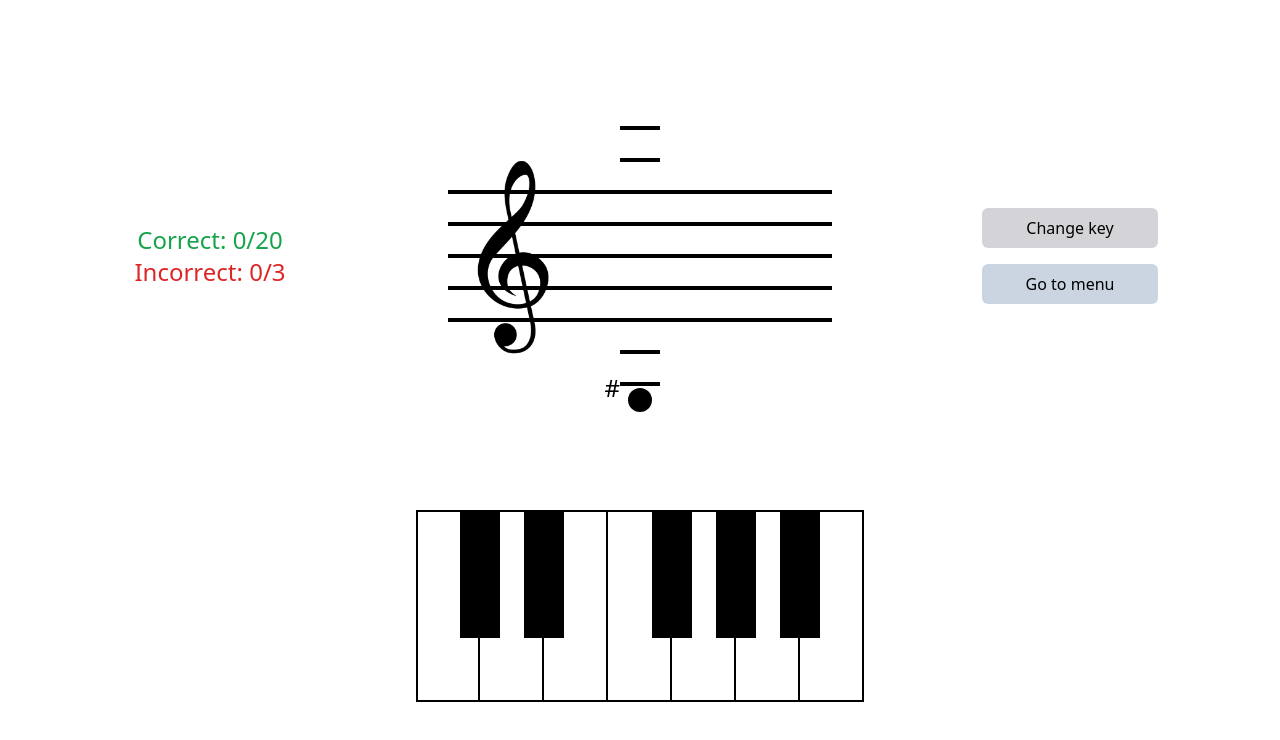
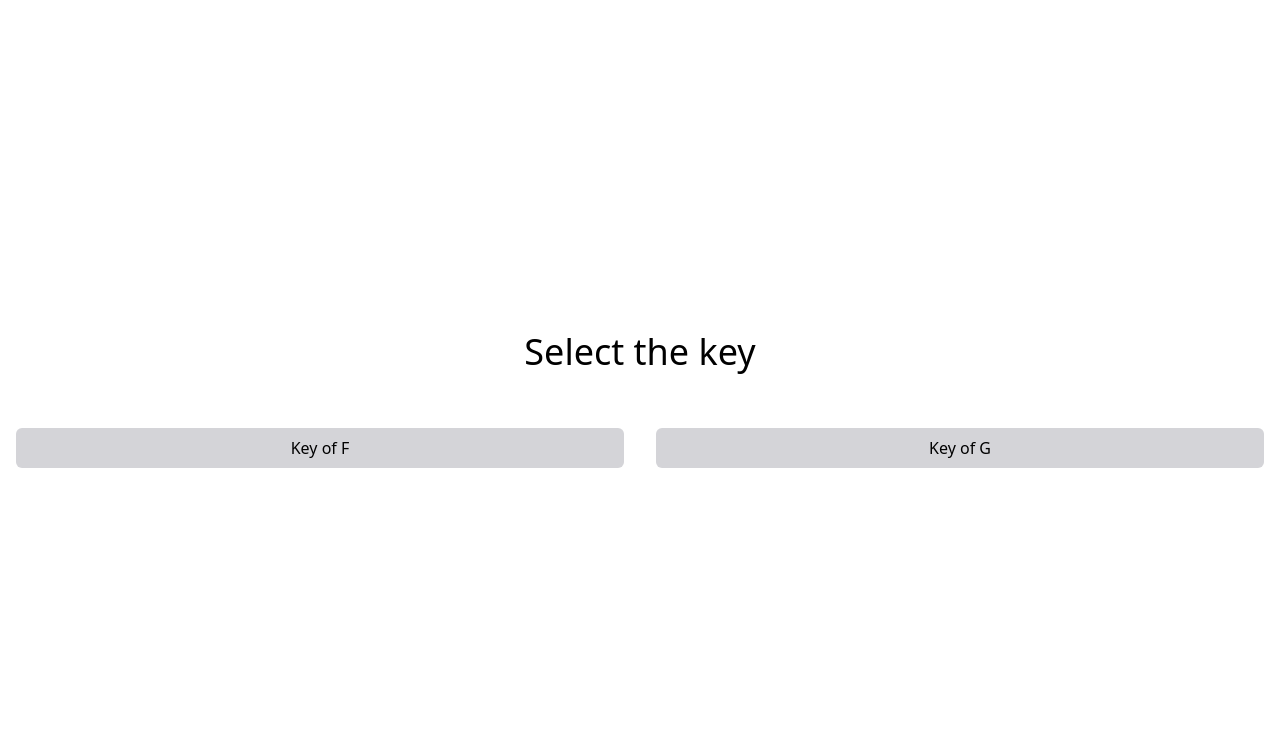
Before and after one commit to AlexNieblas10/practice-music, a React (Vite) app: page /guessnote in a window 1280 px wide. Shown: the top 740 px of the page. Built offline with nearby package versions, Linux system fonts and the light colour scheme.

Commit message:
UPDATE the first game 'guessNote'

```diff
--- a/interfacesAndTypes.ts
+++ b/interfacesAndTypes.ts
@@ -9,8 +9,8 @@ export interface Key {
 export type Keys = Key[]
 
 export enum KeySheetMusic {
-	"G",
-	"F",
+	"G" = "G",
+	"F" = "F",
 }
 
 export enum BlackOrWhite {
@@ -18,16 +18,11 @@ export enum BlackOrWhite {
 	"BLACK",
 }
 
-export interface PartituraProps {
-	musicSheet: KeySheetMusic
-	currentKey: number
-}
-
 export interface PianoKey {
-	name: string
+	readonly name: string
 	blackOrWhite: BlackOrWhite
 	number: number
-	selected: boolean
+	selected: boolean | null
 }
 
 export type Piano = PianoKey[]
--- a/src/components/Answers.tsx
+++ b/src/components/Answers.tsx
@@ -1,8 +1,12 @@
+import { useContext } from "react"
+import { AnswerContext } from "../context/GuessNote"
+
 export const Answers = () => {
+  const {correct, incorrect} = useContext(AnswerContext)
   return (
     <article className="flex justify-center items-center w-full md:w-1/4 md:flex-col text-center">
-      <p className="text-green-600 text-xl md:text-2xl w-full">Correct: 0/20</p>
-      <p className="text-red-600 text-xl md:text-2xl w-full">Incorrect: 0/3</p>
+      <p className="text-green-600 text-xl md:text-2xl w-full">Correct: {correct}/20</p>
+      <p className="text-red-600 text-xl md:text-2xl w-full">Incorrect: {incorrect}/3</p>
     </article>
   )
 }
--- a/src/components/BlackKey.tsx
+++ b/src/components/BlackKey.tsx
@@ -1,3 +1,19 @@
-export const BlackKey = () => {
-	return <div className="h-32 w-10 bg-black -mx-5 z-10"></div>
+import { PianoKey } from "../../interfacesAndTypes"
+import { useProccesNote } from "../hooks/useProccesNote"
+
+export const BlackKey = ({ pianoInfo }: { pianoInfo: PianoKey }) => {
+	const { viewPianoInfo, quitAnimation } = useProccesNote(pianoInfo)
+	return (
+		<div
+			onClick={viewPianoInfo}
+			onAnimationEnd={quitAnimation}
+			className={`${
+				pianoInfo.selected
+					? "goodAnimation"
+					: pianoInfo.selected === false
+					? "badAnimation"
+					: ""
+			} h-32 w-10 bg-black -mx-5 z-10`}
+		></div>
+	)
 }
--- a/src/components/NavegationGame.tsx
+++ b/src/components/NavegationGame.tsx
@@ -1,8 +1,21 @@
+import { useContext } from "react"
+import { KeySheetMusic } from "../../interfacesAndTypes"
+import { setKey } from "../utils/setKey"
+import { MusicContext } from "../context/PianoAndSheetMusicContext"
+
 export const NavegationGame = () => {
-  return (
-    <article className="flex justify-center items-center w-full text-center md:w-1/4 md:flex-col gap-4">
-      <button className="w-2/6 md:w-1/2 min-w-44 bg-zinc-300 hover:bg-zinc-500 transition-colors duration-500 rounded-md p-2">Change key</button>
-      <button className="w-2/6 md:w-1/2 min-w-44 bg-slate-300 hover:bg-slate-500 transition-colors duration-500 rounded-md p-2">Go to menu</button>
-    </article>
-  )
+	const { setMusicSheet } = useContext(MusicContext)
+	return (
+		<article className="flex justify-center items-center w-full text-center md:w-1/4 md:flex-col gap-4">
+			<button
+				onClick={() => setKey("" as KeySheetMusic, setMusicSheet)}
+				className="w-2/6 md:w-1/2 min-w-44 bg-zinc-300 hover:bg-zinc-500 transition-colors duration-500 rounded-md p-2"
+			>
+				Change key
+			</button>
+			<button className="w-2/6 md:w-1/2 min-w-44 bg-slate-300 hover:bg-slate-500 transition-colors duration-500 rounded-md p-2">
+				Go to menu
+			</button>
+		</article>
+	)
 }
--- a/src/components/Partitura.tsx
+++ b/src/components/Partitura.tsx
@@ -1,34 +1,32 @@
 import { FKeys } from "../utils/FKeys"
 import { GKeys } from "../utils/GKeys"
-import {
-	KeySheetMusic,
-	Keys,
-	Key,
-	PartituraProps,
-} from "../../interfacesAndTypes"
-import { useEffect, useState } from "react"
+import { KeySheetMusic, Key } from "../../interfacesAndTypes"
+import { useContext, useEffect, useState } from "react"
 import { selectItem } from "../utils/selectItemSheetMusic"
 import { selectImageSheetMusic } from "../utils/selectImageSheetMusic"
+import { MusicContext } from "../context/PianoAndSheetMusicContext"
 
-export const Partitura = ({ musicSheet, currentKey }: PartituraProps) => {
-	const [currentSheetMusic, setCurrentSheetMusic] = useState({} as Keys)
+export const Partitura = () => {
 	const [individualKey, setIndividualKey] = useState({} as Key)
+
+	const { musicSheet, note, musicSheetKeys, setMusicSheetKeys } =
+		useContext(MusicContext)
 
 	useEffect(() => {
 		if (musicSheet === KeySheetMusic.G) {
-			setCurrentSheetMusic(GKeys)
+			setMusicSheetKeys(GKeys)
 		} else {
-			setCurrentSheetMusic(FKeys)
+			setMusicSheetKeys(FKeys)
 		}
-		setIndividualKey(currentSheetMusic[currentKey])
-	}, [musicSheet, currentKey, currentSheetMusic])
+		setIndividualKey(musicSheetKeys[note])
+	}, [musicSheet, musicSheetKeys, note, setMusicSheetKeys])
 
 	return (
 		<article className="max-w-[600px] min-w-96  relative">
-			{currentSheetMusic.length > 0 && (
+			{musicSheetKeys.length > 0 && (
 				<>
 					<aside className="flex flex-col w-full items-center">
-						{currentSheetMusic.map((key) => selectItem(key, individualKey))}
+						{musicSheetKeys.map((key) => selectItem(key, individualKey))}
 					</aside>
 					{selectImageSheetMusic(musicSheet)}
 				</>
--- a/src/components/Piano.tsx
+++ b/src/components/Piano.tsx
@@ -1,10 +1,12 @@
-import { pianoKeys } from "../utils/pianoKeys"
+import { useContext } from "react"
 import { selectItemPiano } from "../utils/selectItemPiano"
+import { MusicContext } from "../context/PianoAndSheetMusicContext"
 
 export const Piano = () => {
+	const { piano } = useContext(MusicContext)
 	return (
 		<article className="flex w-full justify-center min-w-80">
-			{pianoKeys.map((pianoKey) => selectItemPiano(pianoKey))}
+			{piano.map((pianoKey) => selectItemPiano(pianoKey))}
 		</article>
 	)
 }
--- /dev/null
+++ b/src/components/SelectMusicSheet.tsx
@@ -0,0 +1,29 @@
+import { useContext } from "react"
+import { KeySheetMusic } from "../../interfacesAndTypes"
+import { MusicContext } from "../context/PianoAndSheetMusicContext"
+import { setKey } from "../utils/setKey"
+
+export const SelectMusicSheet = () => {
+	const { setMusicSheet } = useContext(MusicContext)
+
+	return (
+		<article className="w-full min-h-screen flex flex-col justify-center items-center gap-14">
+			<h1 className="text-4xl">Select the key</h1>
+			<aside className="w-full flex gap-8 justify-center px-4">
+				<button
+					onClick={() => setKey(KeySheetMusic.F, setMusicSheet)}
+					className="w-2/6 md:w-1/2 min-w-44 bg-zinc-300 hover:bg-zinc-500 hover:text-white transition-colors duration-500 rounded-md p-2"
+				>
+					Key of F
+				</button>
+
+				<button
+					onClick={() => setKey(KeySheetMusic.G, setMusicSheet)}
+					className="w-2/6 md:w-1/2 min-w-44 bg-zinc-300 hover:bg-zinc-500 hover:text-white transition-colors duration-500 rounded-md p-2"
+				>
+					Key of G
+				</button>
+			</aside>
+		</article>
+	)
+}
--- a/src/components/WhiteKey.tsx
+++ b/src/components/WhiteKey.tsx
@@ -1,5 +1,21 @@
-export const WhiteKey = () => {
-  return (
-    <div className="w-16 h-48 border-y-2 border-r-2 first:border-l-2 border-black"></div>
-  )
+import { PianoKey } from "../../interfacesAndTypes"
+import "../animations.css"
+import { useProccesNote } from "../hooks/useProccesNote"
+
+export const WhiteKey = ({ pianoInfo }: { pianoInfo: PianoKey }) => {
+	const { viewPianoInfo, quitAnimation } = useProccesNote(pianoInfo)
+
+	return (
+		<div
+			onClick={viewPianoInfo}
+			onAnimationEnd={quitAnimation}
+			className={`${
+				pianoInfo.selected
+					? "goodAnimation"
+					: pianoInfo.selected === false
+					? "badAnimation"
+					: ""
+			} w-16 h-48 border-y-2 border-r-2 first:border-l-2 border-black`}
+		></div>
+	)
 }
--- a/src/main.tsx
+++ b/src/main.tsx
@@ -3,9 +3,12 @@ import ReactDOM from "react-dom/client"
 import { RouterProvider } from "react-router-dom"
 import { routes } from "../routes.tsx"
 import "./index.css"
+import { PianoAndSheetMusicContext } from "./context/PianoAndSheetMusicContext.tsx"
 
 ReactDOM.createRoot(document.getElementById("root")!).render(
 	<React.StrictMode>
-		<RouterProvider router={routes} />
+		<PianoAndSheetMusicContext>
+			<RouterProvider router={routes} />
+		</PianoAndSheetMusicContext>
 	</React.StrictMode>
 )
--- a/src/pages/GuessTheNote.tsx
+++ b/src/pages/GuessTheNote.tsx
@@ -1,21 +1,28 @@
-import { KeySheetMusic } from "../../interfacesAndTypes"
+import { useContext } from "react"
 import { Answers } from "../components/Answers"
 import { HeaderGame } from "../components/HeaderGame"
 import { NavegationGame } from "../components/NavegationGame"
 import { Partitura } from "../components/Partitura"
 import { Piano } from "../components/Piano"
-import { getNote } from "../utils/getNote"
+import { MusicContext } from "../context/PianoAndSheetMusicContext"
+import { SelectMusicSheet } from "../components/SelectMusicSheet"
+import { GuessNoteContext } from "../context/GuessNote"
 
 export function GuessTheNote() {
-	return (
+	const { musicSheet } = useContext(MusicContext)
+	return musicSheet ? (
+		<GuessNoteContext>
 			<main className=" w-full flex flex-col items-center justify-center min-h-screen p-2 md:gap-24 gap-7">
 				<HeaderGame>
 					<Answers />
-				<Partitura musicSheet={KeySheetMusic.G} currentKey={getNote()} />
+					<Partitura />
 					<NavegationGame />
 				</HeaderGame>
 
 				<Piano />
 			</main>
+		</GuessNoteContext>
+	) : (
+		<SelectMusicSheet />
 	)
 }
```
Lines whose indentation alone changed are shown as unchanged.
